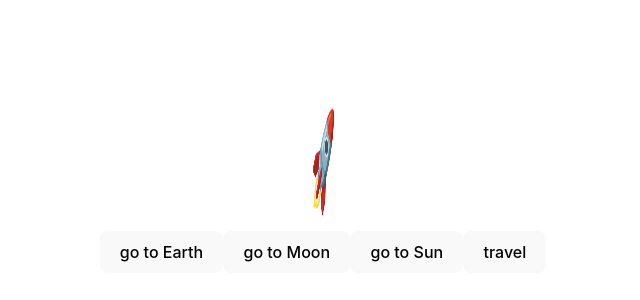
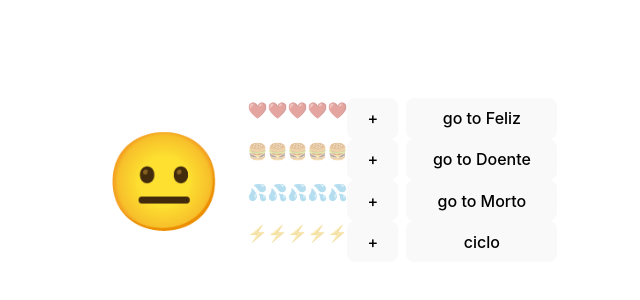
Before and after one commit to ufjf-dcc207/ufjf-dcc207-2024-3-a-atv06-Miguel-Dias-112, a React (Vite) app: page / in a window 1280 px wide. Shown: the part 220-520 px from the top of the page, without its empty margins (317-957 px from the left). Built offline with nearby package versions, Linux system fonts and the light colour scheme.

Commit message:
adiciona componente atributo

```diff
--- /dev/null
+++ b/src/Atributo.css
@@ -0,0 +1,10 @@
+.atributo{
+    display: flex;
+    .ativo{
+        scale:1;
+    }
+    .inativo{
+        filter: grayscale(30%);
+        opacity: 0.5;
+    }
+}
--- /dev/null
+++ b/src/Atributo.tsx
@@ -0,0 +1,22 @@
+import "./Atributo.css"
+import { useState } from "react"
+type AtributoProps = {
+    icone: string;
+}
+export default function Atributo({icone}:AtributoProps) {
+    const [valor, setValor] = useState(0);
+    function onVaueUp(){
+        if(valor==5){
+            setValor(0)
+        }else{
+            setValor(valor+1)
+        }
+    }
+    return (
+        <div className="atributo">
+            <span className="ativo">{icone.repeat(valor)}</span>
+            <span className="inativo">{icone.repeat(5-valor)}</span>
+            <button onClick={onVaueUp}>+</button>
+        </div>
+    )
+}
--- a/src/Emoji.css
+++ b/src/Emoji.css
@@ -1,16 +1,19 @@
 .planeta{
     font-size: 6em;
-    animation: girar 1s infinite;
 
 }
 
-@keyframes girar{
-    0%{
-        transform: rotateY(0deg);
-
+.emoji{
+    display: grid;
+    grid-template-columns: repeat(3, 1fr);
+    gap: 0.5em;
+    justify-content: center;
+    align-items: center;
+    .situacao{
+        font-size: 4em;
     }
-
-    100%{
-        transform: rotateY(360deg);
+    .acoes{
+        display: flex;
+        flex-direction: column;
     }
 }
--- a/src/Emoji.tsx
+++ b/src/Emoji.tsx
@@ -1,47 +1,56 @@
+import Atributo from "./Atributo";
 import "./Emoji.css"
 import { useState } from "react"
 const EMOJI = new Map<string, string>([
-    ["earth", "🌍"],
-    ["moon", "🌕"],
-    ["sun", "☀️"],
-    ["standby", "🚀"]
+    ["Feliz", "😀"],
+    ["Doente", "🤢"],
+    ["Morto", "💀"],
+    ["standby", '😐 ']
 ])
 export default function Emoji() {
     const [situacao, setSituacao] = useState("standby");
 
-    function toEarth() {
-        setSituacao("earth")
+    function toFeliz() {
+        setSituacao("Feliz")
     }
-    function toMoon() {
-        setSituacao("moon")
+    function toDoente() {
+        setSituacao("Doente")
     }
-    function toSun() {
-        setSituacao("sun")
+    function toMorto() {
+        setSituacao("Morto")
     }
     function travel() {
 
         if (situacao === "standby") {
-            setSituacao("earth")
+            setSituacao("Feliz")
         }
-        else if (situacao === "earth") {
-            setSituacao("moon")
+        else if (situacao === "Feliz") {
+            setSituacao("Doente")
         }
-        else if (situacao === "moon") {
-            setSituacao("sun")
+        else if (situacao === "Doente") {
+            setSituacao("Morto")
         }
-        else if (situacao === "sun") {
-            setSituacao("earth")
+        else if (situacao === "Morto") {
+            setSituacao("Feliz")
         }
     }
     return (
         <div className="emoji">
             <div className="planeta">{EMOJI.get(situacao)||"?"}</div>
+            <div className="atribuoos">
+                <Atributo icone={"❤️"}/>
+                <Atributo icone={"🍔"}/>
+                <Atributo icone={"💦"}/>
+                <Atributo icone={"⚡"}/>
+            </div>
             <div className="acoes">
-                <button onClick={toEarth}>go to Earth</button>
-                <button onClick={toMoon}>go to Moon</button>
-                <button onClick={toSun}>go to Sun</button>
-                <button onClick={travel}>travel</button>
+                <button onClick={toFeliz}>go to Feliz</button>
+                <button onClick={toDoente}>go to Doente</button>
+                <button onClick={toMorto}>go to Morto</button>
+                <button onClick={travel}>ciclo</button>
             </div>
+
+
         </div>
     )
 }
```
